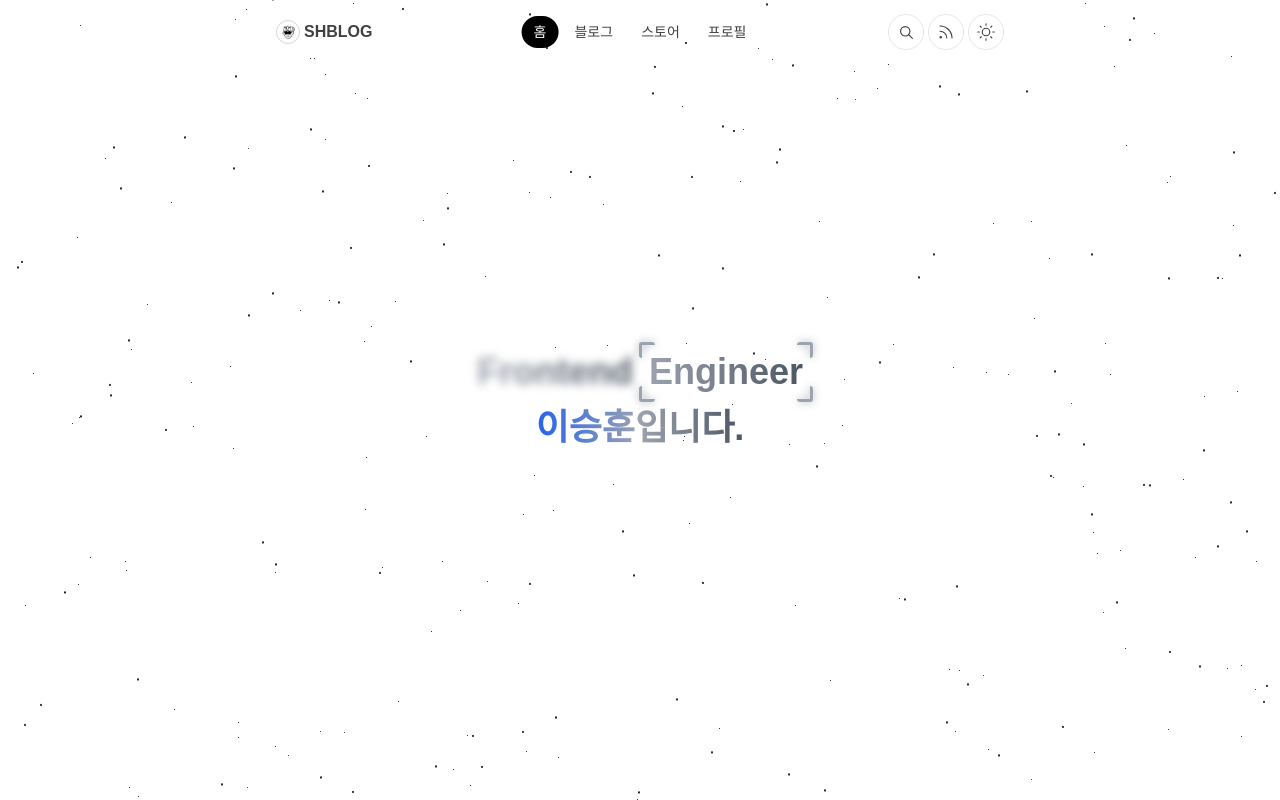
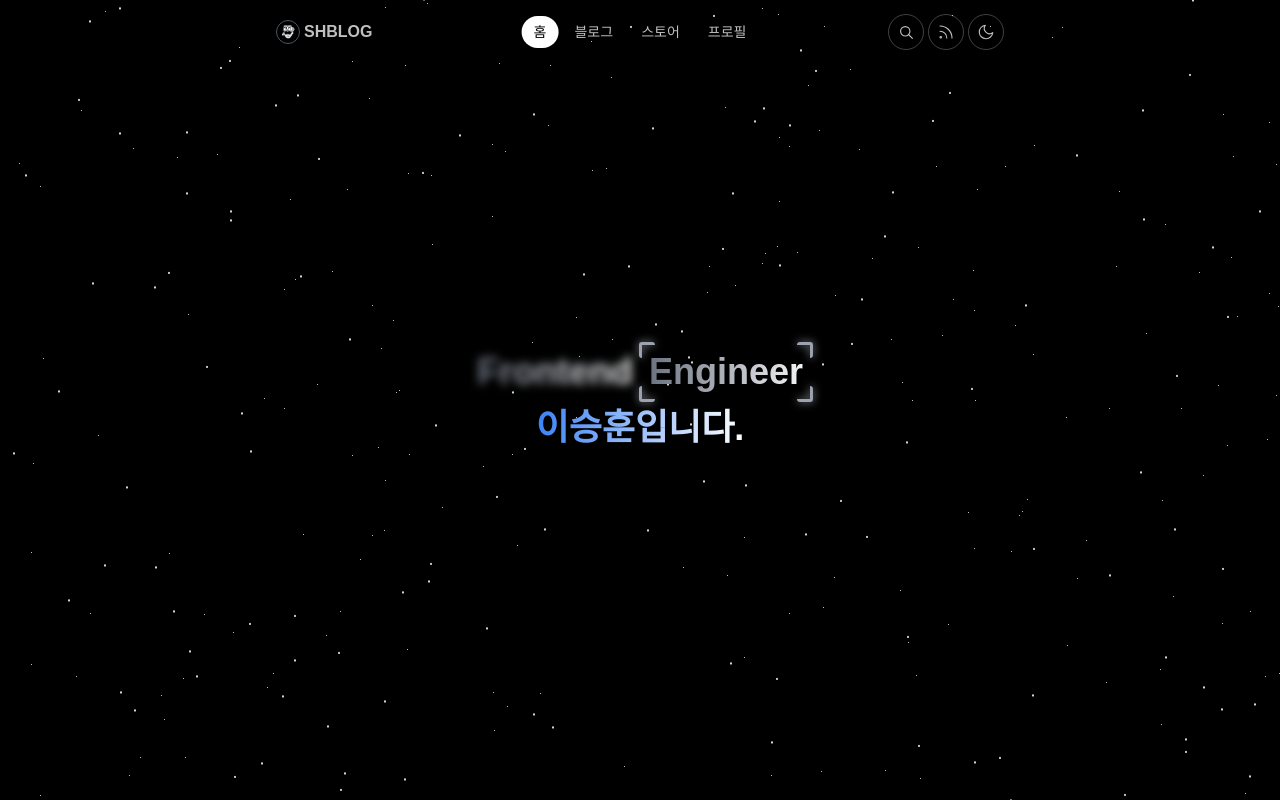
Before and after one commit to ysh73900/SHBLOG-client, a React (Vite) app: page / in a window 1280 px wide. Built offline with nearby package versions, Linux system fonts and the light colour scheme; a web font is replaced by a local one.

Commit message:
♻️ Refactor: 기본 테마를 'dark'로 변경

```diff
--- a/src/components/Header.jsx
+++ b/src/components/Header.jsx
@@ -9,7 +9,7 @@ const Header = () => {
   const pathname = location.pathname;
   const subpath = pathname.split("/").filter(Boolean);
 
-  const [theme, setTheme] = useState("light");
+  const [theme, setTheme] = useState("dark");
 
   useEffect(() => {
     const root = document.documentElement; // <html> 태그
@@ -21,7 +21,7 @@ const Header = () => {
   }, [theme]);
 
   const toggleTheme = () => {
-    setTheme(theme === "light" ? "dark" : "light");
+    setTheme(theme === "dark" ? "light" : "dark");
   };
 
   return (
@@ -36,7 +36,7 @@ const Header = () => {
               <div className="size-6 rounded-full border border-gray-300 dark:border-gray-600 flex items-center justify-center overflow-hidden">
                 <img
                   className="size-5"
-                  src="/logo.png" // 이 파일은 public 폴더에 있어야 합니다.
+                  src="/logo.png"
                   width="24"
                   height="24"
                   alt="logo"
@@ -85,7 +85,6 @@ const Header = () => {
             >
               <svg className="size-full">
                 <use href="/ui.svg#search"></use>{" "}
-                {/* public 폴더의 SVG 스프라이트 */}
               </svg>
             </Link>
 
@@ -107,7 +106,6 @@ const Header = () => {
               </svg>
             </a>
 
-            {/* 3단계: 다크 모드 버튼 로직을 추가합니다. */}
             <button
               id="header-theme-button"
               aria-label={`Toggle light and dark theme`}
@@ -129,7 +127,6 @@ const Header = () => {
               </svg>
             </button>
 
-            {/* 4단계: Drawer(서랍) 메뉴 버튼 로직을 추가합니다. */}
             <button
               id="header-drawer-button"
               aria-label={`Toggle drawer open and closed`}
@@ -143,13 +140,9 @@ const Header = () => {
               )}
             >
               <svg id="drawer-open" className="size-full block">
-                {" "}
-                {/* 기본값 block */}
                 <use href="/ui.svg#menu"></use>
               </svg>
               <svg id="drawer-close" className="size-full hidden">
-                {" "}
-                {/* 기본값 hidden */}
                 <use href="/ui.svg#x"></use>
               </svg>
             </button>
```
